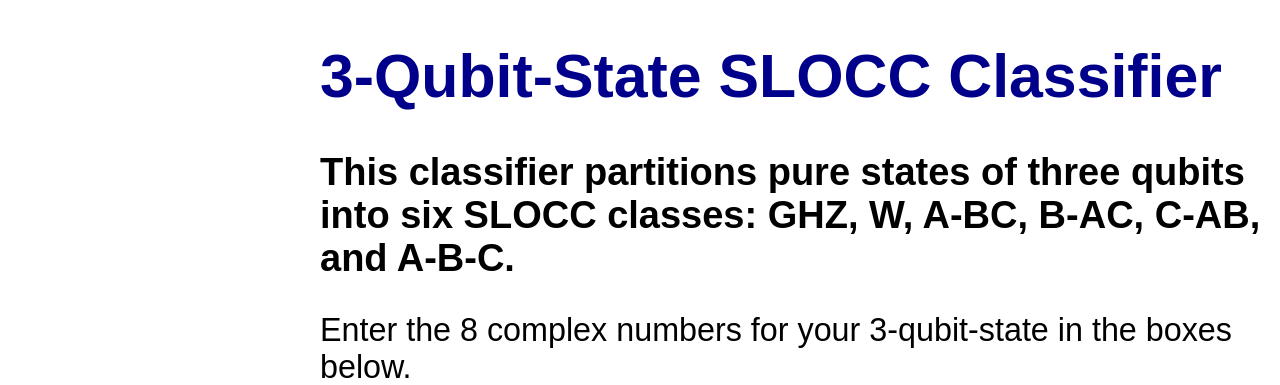
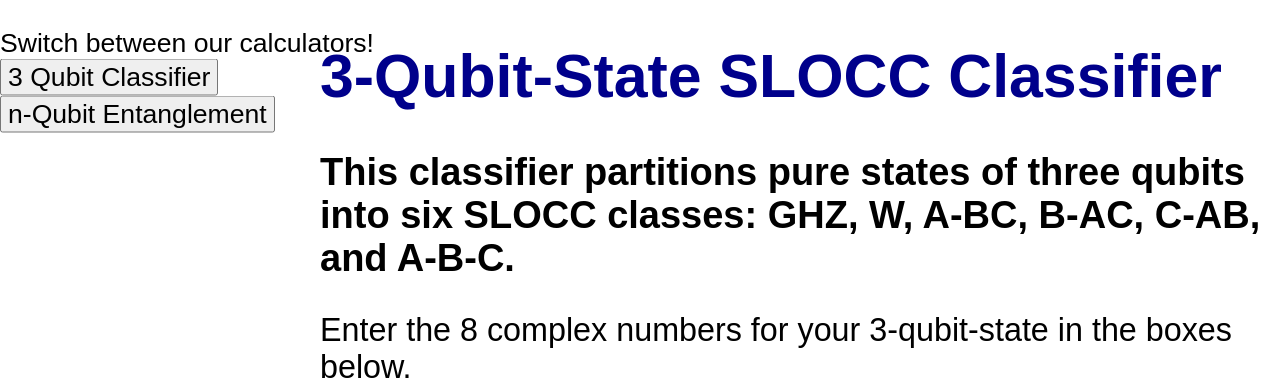
Before and after one commit to azheng106/qubit-calculator-website, a Flask app: page / in a window 1280 px wide. Shown: the top 385 px of the page. Run offline with Flask 3, Linux system fonts and the light colour scheme.

Commit message:
Added second page for n qubit entanglment, can toggle between the two pages. Working on backend stuff

```diff
--- a/app.py
+++ b/app.py
@@ -10,7 +10,7 @@ def index():
     return render_template('index.html')
 
 
-@app.route('/calculate', methods=['POST'])
+@app.route('/calculate/3qubit', methods=['POST'])
 def calculate():
     try:
         """ Calculate and print the SLOCC class on the website when the user inputs 8 constants and presses 'submit' """
--- a/static/css/style.css
+++ b/static/css/style.css
@@ -7,6 +7,10 @@ body {
     font-size: 1rem;
     margin: 0 0 0 25%; /* Top Right Bottom Left */
     max-width: 100%;
+}
+
+.content {
+    display:none; /* Hide nQubitPage by default */
 }
 
 .input_group {
@@ -37,6 +41,25 @@ button { /* Calculate and reset buttons */
     font-size: 0.85rem;
 }
 
+.switching-buttons {
+    position: fixed;
+    left: 0;
+    top:10%;
+    transform: translateY(-50%);
+}
+
+.switching-buttons p {
+    font-size: 0.7rem;
+}
+
+.switching-buttons button {
+    font-size: 0.7rem;
+    display: block;
+}
+
+.input_pair {
+    display: flex;
+}
 h1 {
     color: darkblue;
     font-size: 1.6rem;
--- a/templates/index.html
+++ b/templates/index.html
@@ -1,7 +1,7 @@
 <!DOCTYPE html>
 <html lang="en">
 
-<head>
+<head> <!-- Info that applies to entire website -->
     <title>3-Qubit State Classifier</title>
     <meta charset="UTF-8">
     <meta name="description" content="Quantum physics research calculator that takes a 3 qubit state as input and returns its SLOCC equivalence class">
@@ -12,7 +12,7 @@
     <link rel="stylesheet" type="text/css" href="../static/css/style.css">
 </head>
 
-<body>
+<div id="3qubitPage" class="content" style="display:block;"> <!-- HTML code for 3 qubit SLOCC classificiation page -->
     <h1>3-Qubit-State SLOCC Classifier</h1>
     <h2>This classifier partitions pure states of three qubits into six SLOCC classes: GHZ, W, A-BC, B-AC, C-AB, and A-B-C.</h2>
     <p>Enter the 8 complex numbers for your 3-qubit-state in the boxes below. <br>
@@ -21,9 +21,8 @@
         Feedback/Suggestions: azheng106@gmail.com <br><br>
         c<sub>0</sub> -> c<sub>7</sub> default to 0 if left blank
     </p>
-</body>
 
-<form id="stateForm">
+    <form id="3qubitForm">
     <div class="input_group">
         <label for="c0">c<sub>0</sub> |000></label>
         <input type="text" id="c0" autocomplete = "off" placeholder="0">
@@ -60,9 +59,10 @@
     <button type="reset">Reset</button>
 </form>
 <div id="result"></div>
+</div>
 
 <script> <!-- Logic for returning the SLOCC class when user presses "submit" -->
-    document.getElementById('stateForm').onsubmit = function(event) {
+    document.getElementById('3qubitForm').onsubmit = function(event) {
         event.preventDefault(); // Prevent the default form behavior (reloading the page)
         const data = {
             c0: document.getElementById('c0').value,
@@ -74,7 +74,7 @@
             c6: document.getElementById('c6').value,
             c7: document.getElementById('c7').value,
         };
-        fetch('/calculate', {
+        fetch('/calculate/3qubit', {
             method: 'POST',
             headers: {
                 'Content-Type': 'application/json',
@@ -95,9 +95,87 @@
             });
     };
 </script>
+
 <script> <!-- Remove the previous results when the user presses "reset" -->
-    document.getElementById('stateForm').onreset = function() {
+    document.getElementById('3qubitForm').onreset = function() {
         document.getElementById('result').textContent = '';
     }
 </script>
+
+<div id="nQubitPage" class="content"> <!-- HTML code for n-qubit Entanglement page -->
+    <h1>n-Qubit-State Entanglement Detector</h1>
+    <h2>This classifier can calculate if a pure state of n qubits is entangled or not.</h2>
+    <p> Directions to be added here <br>
+        Operations: + - * / ^ sqrt sin cos tan, "i" = <span>&#8730;</span>-1, "pi" = 3.1415...<br>
+        Trig functions use radians.<br>
+        Feedback/Suggestions: azheng106@gmail.com <br><br>
+    </p>
+    <label for="nQubits"> Enter number of qubits: </label>
+    <input type="number" id="nQubits" class="input_group" placeholder="n>=4" min="4" required>
+
+    <div id="inputPairsContainer">
+        <div class="input-pair">
+            <label for="cn">Enter n for Cn</label>
+            <input type="number" id="cn" class="number-input" placeholder="n">
+            <label for="cnValue">Enter value for Cn </label>
+            <input type="text" id="cnValue" class="value-input" placeholder="value">
+        </div>
+    </div>
+
+    <button type="submit">Calculate</button>
+    <button type="reset">Reset</button>
+    <div id="result"></div>
+
+</div>
+
+<script> // Add new line when the user fills in one line of constants. Made by ChatGPT
+    const container = document.getElementById('inputPairsContainer');
+
+    container.addEventListener('input', function (event) {
+        const target = event.target;
+        const inputPairDiv = target.parentNode;
+        const numberInput = inputPairDiv.querySelector('.number-input');
+        const valueInput = inputPairDiv.querySelector('.value-input');
+
+        if (target.classList.contains('number-input') || target.classList.contains('value-input')) {
+            if (numberInput.value !== '' && valueInput.value !== '') {
+                addNewInputPair();
+            }
+        } else if (numberInput.value === '' && valueInput.value === '') {
+            if (container.childElementCount > 1) {
+                inputPairDiv.remove();
+            }
+        }
+    });
+
+    function addNewInputPair() {
+        const newDiv = document.createElement('div');
+        newDiv.classList.add('input-pair');
+        newDiv.innerHTML = `
+            <label for="cn">Enter n for Cn</label>
+            <input type="number" id="cn" class="number-input" placeholder="n">
+            <label for="cnValue">Enter value for Cn </label>
+            <input type="text" id="cnValue" class="value-input" placeholder="value">
+        `;
+        container.appendChild(newDiv);
+    }
+</script>
+
+<div class="switching-buttons"> <!-- Buttons to switch between the two web pages -->
+    <p> Switch between our calculators!</p>
+    <button id="3qubitButton">3 Qubit Classifier</button>
+    <button id="nQubitButton">n-Qubit Entanglement</button>
+</div>
+
+<script> <!-- Handle the buttons switching between the two web pages -->
+    document.getElementById('3qubitButton').onclick = function() {
+        document.getElementById('3qubitPage').style.display = 'block';
+        document.getElementById('nQubitPage').style.display = 'none';
+    }
+    document.getElementById('nQubitButton').onclick = function() {
+        document.getElementById('3qubitPage').style.display = 'none';
+        document.getElementById('nQubitPage').style.display = 'block';
+    }
+</script>
+
 </html>
```
